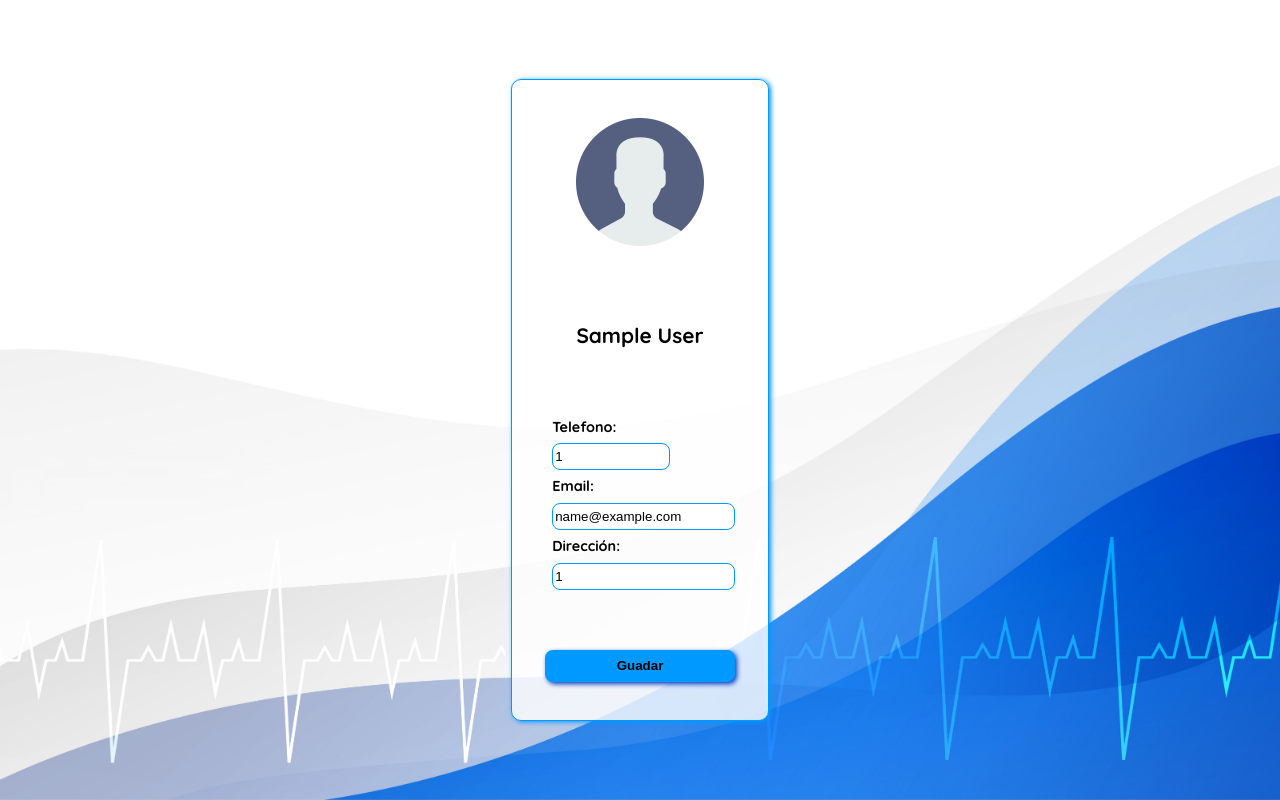
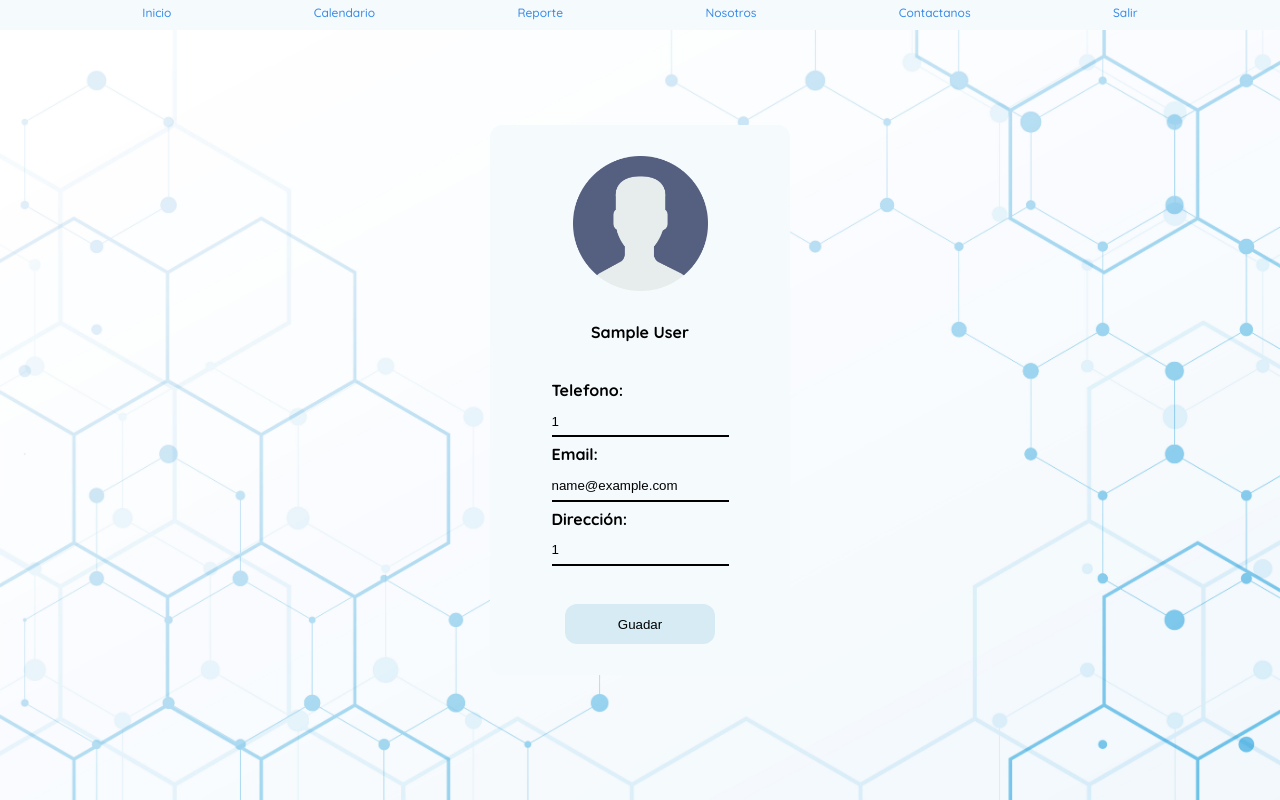
Before and after one commit to miller-vrg/proyecto-de-ing-de-software, a PHP site: page /page/edit.php in a window 1280 px wide. Run offline with PHP 8.4, Linux system fonts and the light colour scheme; the visitor is signed in with stand-in values (Sample User, id 1).

Commit message:
UI del medico

```diff
--- a/Citas-expres/css/style-edit.css
+++ b/Citas-expres/css/style-edit.css
@@ -1,82 +1,101 @@
 :root{
-    --color-primary: #0099ff;
-    --color-secundario: #0039BC;
-    --fondo: rgba(255,255,255,0.8);
+    --fondo:#F5FAFD;
+    --border_light:#FFF;
+    --border_dark:#000;
+    --shadow_dark:rgba(192,207,217,.5);
+    --color_elemet_light:#378AE7;
+    --color_elemet_dark:#D6EBF4;
+    --color_font_light:#fff;
+}
+
+*{
+    margin: 0;
+    padding: 0;
+    box-sizing: border-box;
+    overflow: hidden;
 }
 
 body{
-    margin:0;
     font-family: 'Quicksand', sans-serif;
     width:100%;
     height:100vh;
-    display:grid;
+    background: url(../img/fondo.jpg) center / cover;
+    display: grid;
     place-items: center;
-    background-size: cover;
-    background-repeat: no-repeat;
-    background-image: url(../img/fondo-2.jpg);
-    background-position: 50% 50%;
 }
 
-.card-user{
+header{
+    position: absolute;
+    top:0;
+    width: 100%;
+    height:30px;
+    color: var(--color_elemet_light);
+    background-color: var(--fondo);
+}
 
-    width:20%;
-    height:80%;
+nav{margin-top: 5px;}
+ul{
+    list-style: none;
+    display: flex;
+    justify-content: space-evenly;
+    font-size: 12px;
+}
+
+ul li:hover{
+    font-weight: bold;
+    cursor: pointer;
+}
+
+main{overflow: visible;}
+
+.main__card{
+    width:300px;
+    height:550px;
     background: var(--fondo);
-    border:1px solid var(--color-primary);
     display:flex;
     flex-direction: column;
-    justify-content: space-around;
+    justify-content: space-evenly;
     align-items: center;
-    border-radius: 10px;
-    box-shadow: 2px 1px 5px var(--color-primary);
-    overflow:hidden;
-
+    border-radius: 12px;
+    font-weight: bold;
+    transition: 0.25s;
 }
 
-.datos{
-    margin:0;
-    margin-top: -6%;
-    padding: 2%;
-    white:70%;
+.main__card:hover{
+    transform: scale(1.02);
+    border: 2px solid var(--border_light);
+    box-shadow: 0 0 20px 5px var(--shadow_dark);
 }
 
-img{
-    margin:0;
-    width: 50%;
+.card__datos{
+    height: 200px;
+    display: flex;
+    flex-direction: column;
+    justify-content: space-evenly;
 }
 
-#title{
-    margin:0;
-    font-size: 130%;
-    font-weight: bold;
+img{width: 45%;}
+
+.datos__campos{
+    height: 15%;
+    border: none;
+    background-color: var(--fondo);
+    border-bottom: 2px solid var(--border_dark);
 }
 
-#subtitle{
-    margin:2%;
-    font-size: 90%;
-    font-weight: bold;
-}
-
-.campos{
-    margin: 2%;
-    height: 15%;
-    border:1px solid var(--color-primary);
-    border-radius: 8px;
-}
-
-button{
-    margin:0;
-    width: 74%;
-    height: 5%;
-    font-weight: bold;
+.card__boton{
+    width: 150px;
+    height: 40px;
     border:none;
-    box-shadow: 2px 2px 5px var(--color-secundario);
-    border-radius: 8px;
-    background: var(--color-primary);
+    border-radius: 12px;
+    background: var(--color_elemet_dark);
+    transition: 0.25s;
 }
 
 button:hover{
-    border:1px solid var(--color-primary);
-    box-shadow: 2px 2px 5px var(--color-primary);
-    background: white;
+    font-weight: bold;
+    border:2px solid var(--border_light);
+    box-shadow: 0px 0px 10px var(--color-primary);
+    background: var(--color_elemet_light);
+    transform: scale(1.05);
 }
--- a/Citas-expres/index.php
+++ b/Citas-expres/index.php
@@ -16,6 +16,10 @@ $_SESSION['tipo'] = null;
 <link rel="stylesheet" href="./css/style.css">
 </head>
 <body class="object-fit">
+    <section class="box">
+        <h1><i>Citas expres</i></h1>
+        <img class="latido" src="/icons/latidos.png" alt="latidos">
+    </section>
     <section class="container object-fit">
         <img src="./img/login.png" alt="enfermera">
             <form action="./function/checkPassword.php" method="post" class="datos">
--- a/Citas-expres/page/edit.php
+++ b/Citas-expres/page/edit.php
@@ -31,23 +31,35 @@ $direccion = $_SESSION['direccion'];
     <link rel="preconnect" href="https://fonts.gstatic.com" crossorigin>
     <link href="https://fonts.googleapis.com/css2?family=Quicksand:wght@300;500;700&display=swap" rel="stylesheet">
     <link rel="stylesheet" href="../css/style-edit.css">
+    <script src="../js/function.js" defer="defer"></script>
 </head>
 <body>
-            <form action="<?= $ruta ?>"  class="card-user" >
-                    <img class="user" src="../icons/usuario.png" alt="PERFIL">
-                    <p id="title"><?= $name?></p>
-                    <div class="datos">
-                        <p id="subtitle">Telefono:</p>
-                        <input class="campos" name="telefono" min="30000000" max="3499999999" type="number" value="<?=$telefono?>" required>
-                        <p id="subtitle">Email: </p>
-                        <input class="campos" id="email" name="email" type="text" value="<?=$email?>" required>
-                        <p id="subtitle">Dirección: </p>
-                        <input class="campos" name="direccion" type="text" value="<?=$direccion?>" required>
-                    </div>
-                    <button class="btn-editar" id="editar" type="submit">Guadar</button>
-            </form>
-            <script src="../js/function.js">
-
-            </script>
+    <header>
+        <nav >
+            <ul>
+                <li onclick="location='home-usuario.php'; ">Inicio</li>
+                <li onclick="location='citas.html'">Calendario</li>
+                <li onclick="location='registros.php'">Reporte</li>
+                <li onclick="location='nosotros.html'">Nosotros</li>
+                <li onclick="location='contactanos.html'">Contactanos</li>
+                <li onclick="location='../'">Salir</li>
+            </ul>
+        </nav>
+    </header>
+    <main>
+        <form action="<?= $ruta ?>"  class="main__card" >
+            <img class="user" src="../icons/usuario.png" alt="PERFIL">
+            <p id="main__card___title"><?= $name?></p>
+            <div class="card__datos">
+                <p id="datos__subtitle">Telefono:</p>
+                <input class="datos__campos" name="telefono" min="30000000" max="3499999999" type="number" value="<?=$telefono?>" required>
+                <p id="datos__subtitle">Email: </p>
+                <input class="datos__campos" id="email" name="email" type="text" value="<?=$email?>" required>
+                <p id="subtitle">Dirección: </p>
+                <input class="datos__campos" name="direccion" type="text" value="<?=$direccion?>" required>
+            </div>
+            <button class="card__boton" id="editar" type="submit">Guadar</button>
+    </form>
+    </main>
 </body>
 </html>
```
Also changed, not shown: Citas-expres/css/mostrar-datos-doctor.css (+63 -34 lines), Citas-expres/css/style-registrar-usuario.css (+159 -10 lines), Citas-expres/css/style.css (+28 -3 lines), Citas-expres/page/mostrar-datos-doctor.php (+13 -25 lines), Citas-expres/page/registrar-usuario.html (deleted, +0 -76 lines), Citas-expres/page/registrar-usuario.php (added, +77 -0 lines), Citas-expres/icons/latidos.png (added).
